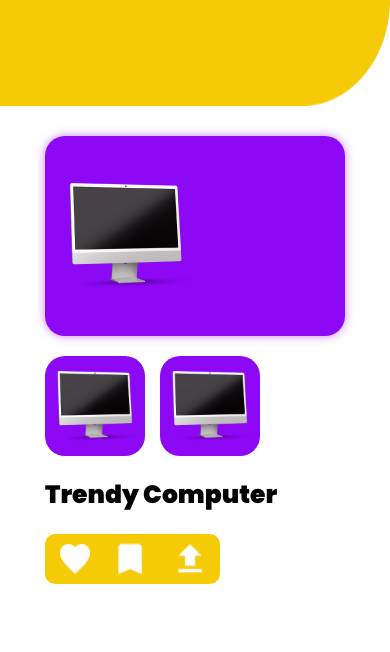
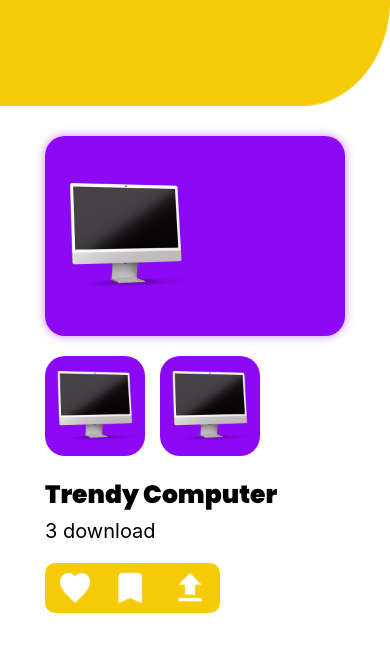
Before and after one commit to STICKEREST/stickerest, a React Native app in the folder code/: screen / in a window 390 px wide. Shown: the top 652 px of the page. Built offline with nearby package versions, Linux system fonts and the light colour scheme.

Commit message:
Added number of download
Signed-off-by: Francesco <francesco.mazzini432@gmail.com>

```diff
--- a/code/components/pages/stickers/SingleSticker.tsx
+++ b/code/components/pages/stickers/SingleSticker.tsx
@@ -74,7 +74,12 @@ export default function SingleSticker() {
 
   const [fontsLoaded] = useFonts({
     'popblack': require('../../../assets/fonts/poppins/popblack.otf'),
+    // 'poppinsLight': require('../../../assets/fonts/poppins/Popping-Light.otf')
   });
+
+//   const [fontsLoaded] = useFonts({
+//     'poppinsLight': require('../../../assets/fonts/poppins/Popping-Light.otf'),
+//   });
 
   if (!fontsLoaded) {
     return null;
@@ -94,7 +99,8 @@ export default function SingleSticker() {
                 <Sticker icon={ImagesAssets.computer}/>
                 <Sticker icon={ImagesAssets.computer}/>
             </View>
-            <Text style={{fontFamily: "popblack", fontSize: 25, paddingTop: 20, paddingBottom:20}}>Trendy Computer</Text>
+            <Text style={{fontFamily: "popblack", fontSize: 25, paddingTop: 20, paddingBottom:5}}>Trendy Computer</Text>
+            <Text style={{/*fontFamily: "poppinsLight",*/ fontSize: 20, paddingBottom:20}}>3 download</Text>
             {/* TODO rendi tutto uno state usando hooks*/}
             <ButtonInteraction />
         </View>
```
